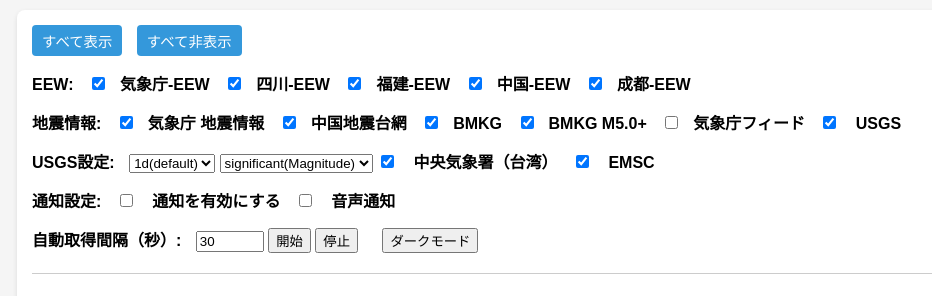
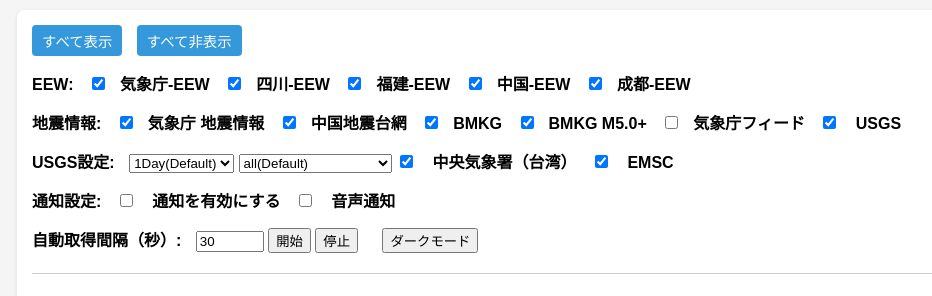
Before and after one commit to dev-yozakura/IEI-beta, a plain HTML site: page index.html in a window 1280 px wide. Shown: the part 107-403 px from the top of the page, without its empty margins (123-1055 px from the left). Drawn offline with Linux system fonts and the light colour scheme; no server answers.

Commit message:
modify select

```diff
--- a/index.html
+++ b/index.html
@@ -61,17 +61,18 @@
       <label for="usgssetting">USGS設定:</label>
 
       <select id="usgssetting">
-        <option value="1d">1d(default)</option>
-        <option value="1h">1h</option>
-        <option value="1w">1w</option>
-        <option value="1m">1m</option>
+        <option value="1d">1Day(Default)</option>
+        <option value="1h">1Hour</option>
+        <option value="1w">1Week</option>
+        <option value="1m">1Month</option>
       </select>
       <select id="usgssettingmag">
+        <option value="all">all(Default)</option>
         <option value="significant">significant(Magnitude)</option>
-        <option value="4.5">4.5+</option>
-        <option value="2.5">2.5+</option>
-        <option value="1.0">1.0+</option>
-        <option value="all">all</option>
+        <option value="4.5">M4.5+</option>
+        <option value="2.5">M2.5+</option>
+        <option value="1.0">M1.0+</option>
+
       </select>
         <input type="checkbox" id="sourceCWA" checked />
         <label for="sourceCWA">中央気象署（台湾）</label>
```
